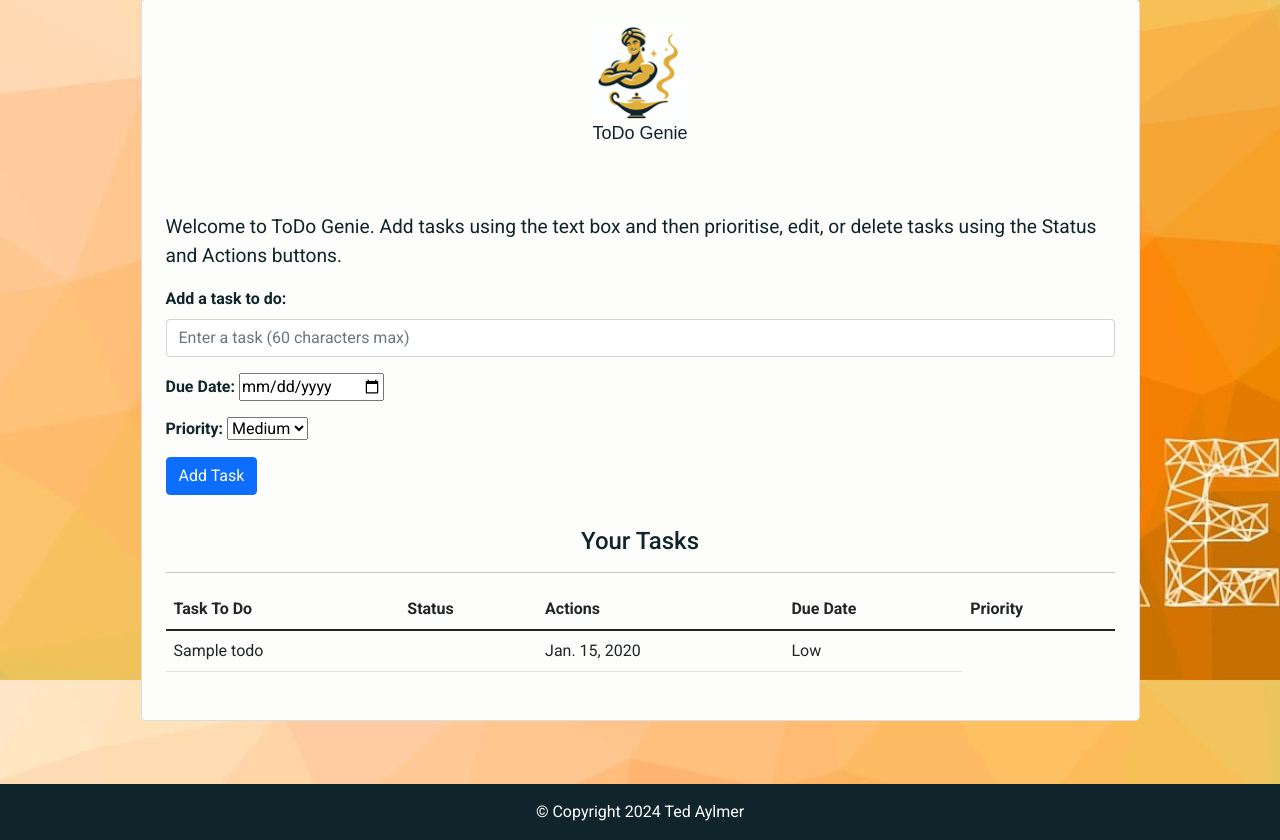
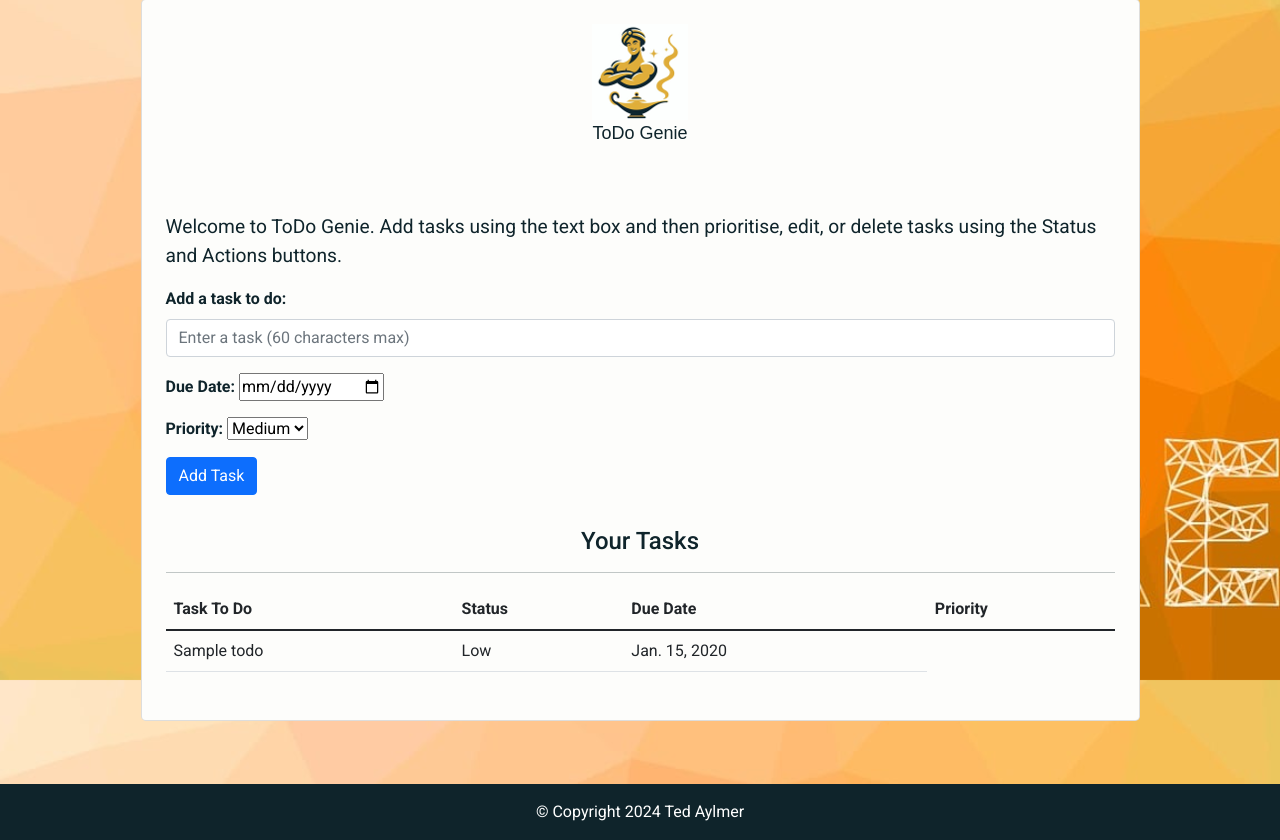
Before and after one commit to Tedbot2000/todo-genie, a Django app: page / in a window 1280 px wide. Shown: the part 120-960 px from the top of the page. Run offline with Django 4.2, Linux system fonts and the light colour scheme; a user stored in the database is signed in; tables that the repository leaves empty hold one stand-in row (values such as "Sample post"); some libraries are stand-ins or nearby versions; some web fonts are replaced.

Commit message:
Switching columns around

```diff
--- a/todo/templates/todo/todo_list.html
+++ b/todo/templates/todo/todo_list.html
@@ -74,7 +74,6 @@
                                     <tr>
                                         <th>Task To Do</th>
                                         <th>Status</th>
-                                        <th>Actions</th>
                                         <th>Due Date</th>
                                         <th>Priority</th>
                                     </tr>
@@ -84,15 +83,10 @@
                                     {% for i in todos %}
                                     <tr>
                                         <td>{{ i.todo_name }}</td>
-                                        <td>
-                                            <!-- Give the buttons different colours representing their toggle state -->
-
-
-                                        </td>
+                                        <!-- Updating priority with task -->
+                                        <td>{{ i.priority }}</td>
                                         <!-- Updating due day with task  -->
                                         <td>{{ i.due_date }}</td>
-                                        <!-- Updating priority with task -->
-                                        <td>{{ i.priority }}</td>
                                     </tr>
                                     {% endfor %}
                                 </tbody>
```
